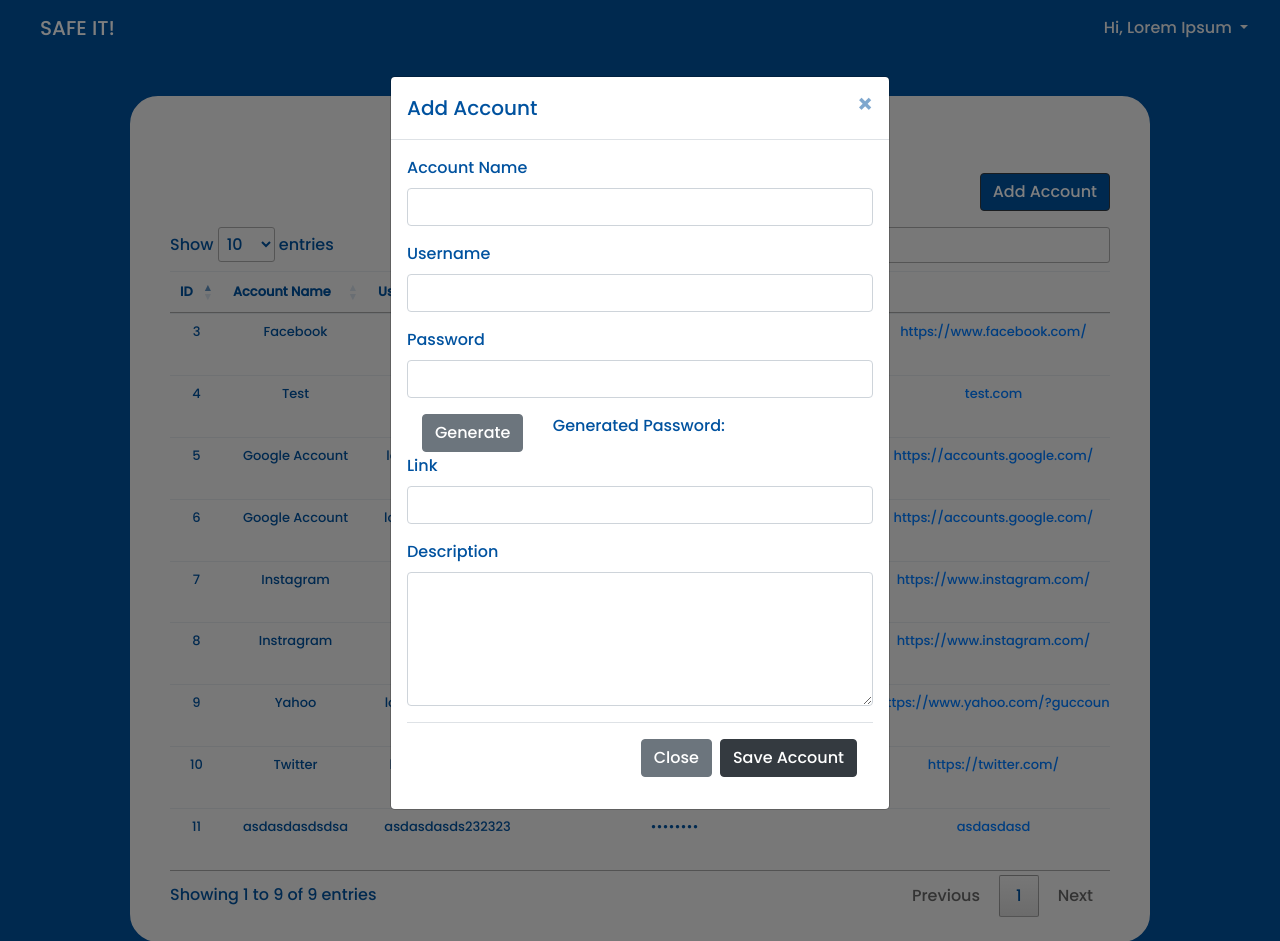
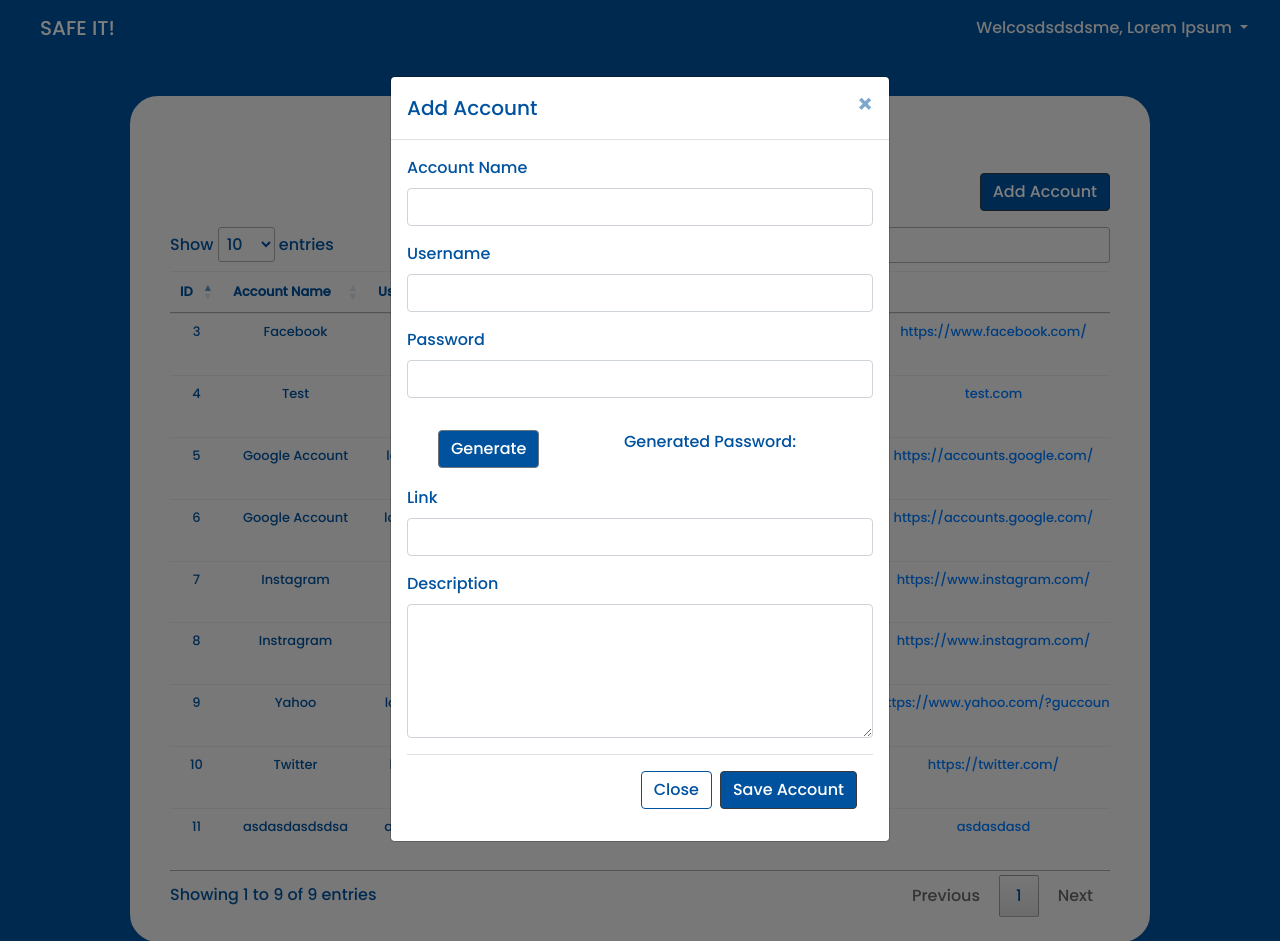
Before and after one commit to 1001-rsl/Cloud-Boyz, a PHP site: page /password-manager-app/home.php in a window 1280 px wide, after a click on "Add Account". Run offline with PHP 8.4, Linux system fonts and the light colour scheme; a user stored in the database is signed in; data comes from the database, SQL or seed files in the repository; some libraries are stand-ins or nearby versions.

Commit message:
Updated .css, and conn.php

```diff
--- a/home.php
+++ b/home.php
@@ -30,7 +30,7 @@ include ('./partials/modal.php');
             <a class="nav-link dropdown-toggle link-unstyled" style="text-decoration: none; color: #eee;" href="#" role="button" data-toggle="dropdown" aria-expanded="false">
                 <?php
                 if (isset($user_name)) {
-                    echo "Hi, $user_name";
+                    echo "Welcosdsdsdsme, $user_name";
                 } else {
                     echo "My Account";
                 }
--- a/partials/modal.php
+++ b/partials/modal.php
@@ -84,9 +84,9 @@
                     <!-- Generate Pass -->
                      <div class="container" style="display:flex">
                         <div class="item" style="flex:1;width:30%">
-                            <button type="button" onclick="generatePassword()" class="btn btn-secondary">Generate</button>
+                            <button type="button" onclick="generatePassword()" class="btn btn-secondary" style="background-color:#00529F; margin: 1rem;">Generate</button>
                         </div>
-                         <div class="item" style="width:70%">
+                         <div class="item" style="width:50%; margin:1rem">
                             <p>Generated Password: <span id="generatepassword"></span></p>
                          </div>
 
@@ -102,8 +102,8 @@
                         <textarea class="form-control" name="description" id="description" rows="5"></textarea>
                     </div>
                     <div class="modal-footer">
-                        <button type="button" class="btn btn-secondary" data-dismiss="modal">Close</button>
-                        <button type="submit" class="btn btn-dark">Save Account</button>
+                        <button type="button" class="btn btn-secondary" data-dismiss="modal" style="background-color: white; border-color:#00529f; color:#00529f">Close</button>
+                        <button type="submit" class="btn btn-dark" style="background-color:#00529f">Save Account</button>
                     </div>
                 </form>
             </div>
@@ -136,6 +136,16 @@
                         <label for="updatePassword">Password</label>
                         <input type="text" class="form-control" id="updatePassword" name="password">
                     </div>
+                    <!-- Generate Pass -->
+                    <div class="container" style="display:flex">
+                        <div class="item" style="flex:1;width:30%">
+                            <button type="button" onclick="generatePasswords()" class="btn btn-secondary" style="background-color:#00529F; margin: 1rem;">Generate</button>
+                        </div>
+                         <div class="item" style="width:50%; margin:1rem">
+                            <p>Generated Password: <span id="generatepasswords"></span></p>
+                         </div>
+
+                     </div>
                     <div class="form-group">
                         <label for="updateLink">Link</label>
                         <input type="text" class="form-control" id="updateLink" name="link">
@@ -145,8 +155,8 @@
                         <textarea class="form-control" name="description" id="updateDescription" rows="5"></textarea>
                     </div>
                     <div class="modal-footer">
-                        <button type="button" class="btn btn-secondary" data-dismiss="modal">Close</button>
-                        <button type="submit" class="btn btn-dark">Save changes</button>
+                        <button type="button" class="btn btn-secondary" style="background-color: white; border-color:#00529f; color:#00529f" data-dismiss="modal" >Close</button>
+                        <button type="submit" class="btn btn-dark" style="background-color:#00529f">Save changes</button>
                     </div>
                 </form>
             </div>
@@ -154,3 +164,4 @@
     </div>
 </div>
 <script> function generatePassword() { const characters = '0123456789abcdefghijklmnopqrstuvwxyzABCDEFGHIJKLMNOPQRSTUVWXYZ!@#$%^&*()'; let password = ''; for (let i = 0; i < 16; i++) { password += characters.charAt(Math.floor(Math.random() * characters.length)); } document.getElementById('generatepassword').innerText = password; } </script>
+<script> function generatePasswords() { const characters = '0123456789abcdefghijklmnopqrstuvwxyzABCDEFGHIJKLMNOPQRSTUVWXYZ!@#$%^&*()'; let password = ''; for (let i = 0; i < 16; i++) { password += characters.charAt(Math.floor(Math.random() * characters.length)); } document.getElementById('generatepasswords').innerText = password; } </script>
```
Also changed, not shown: endpoint/login.php (+5 -3 lines).
